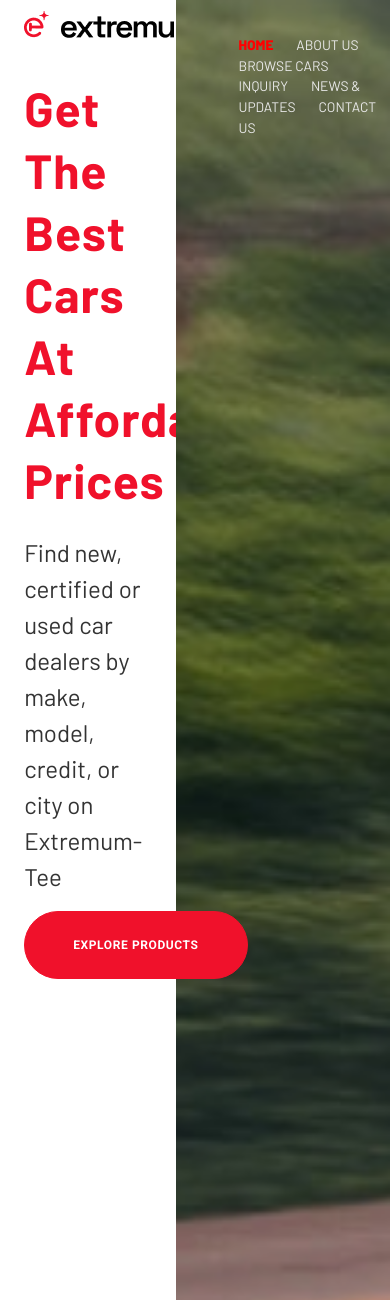
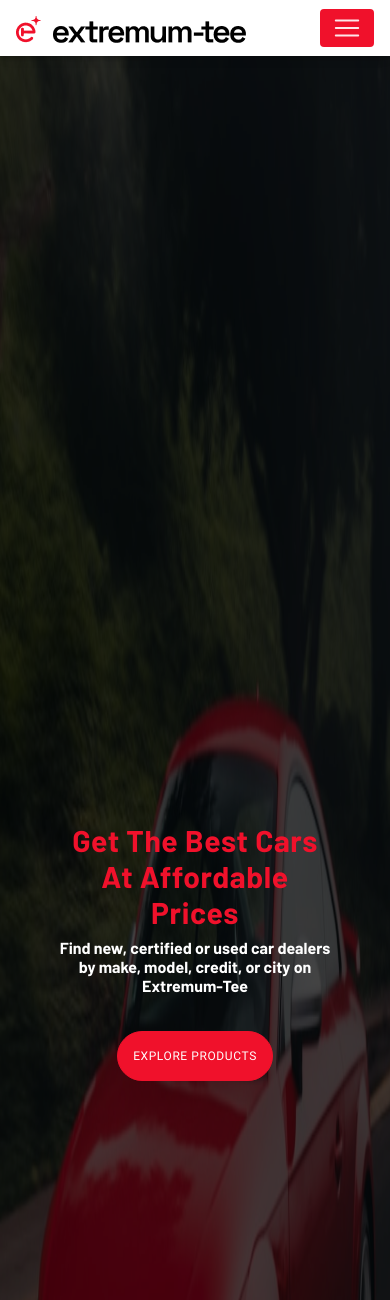
Before and after one commit to darmhoo/dammydebby.github.io, a PHP site: page / in a window 390 px wide. Shown: the top 1300 px of the page. Run offline with PHP 8.4, Linux system fonts and the light colour scheme; some libraries are stand-ins or nearby versions.

Commit message:
mobile carousel

```diff
--- a/css/style.css
+++ b/css/style.css
@@ -13,12 +13,43 @@ header, */
 	height: 60vh;
 }
 
+.mobileCar{
+	display:none;
+}
+
+.desktopCar{
+	height: 100%;
+}
+
+.arrow-left{
+	display: none;
+}
+
 @media (max-width: 740px) {
 	html,
 	body,
 	header,
+	.mobileCar{
+		display: block;
+		height:100%;
+	}
+	.desktopCar{
+		display: none;
+	}
 	.carousel {
 		height: 100vh;
+	}
+	.mobileLink{
+		color: black !important;
+		font-family: Barlow !important;
+		font-style: bold !important;
+		font-size: 1.3em !important;
+	}
+
+	.mobileActiveLink{
+		color: #f0112b !important;
+		font-weight: bold !important;
+		font-size: 1.3em !important;
 	}
 }
 
@@ -40,6 +71,7 @@ header, */
 body,
 html {
 	height: 100%;
+	overflow-x: hidden;
 }
 @media (max-width: 740px) {
 	.full-page-intro {
@@ -68,7 +100,7 @@ html {
 }
 @media only screen and (max-width: 768px) {
 	.navbar {
-		background-color: #1c2331;
+		background-color: white;
 	}
 }
 
@@ -77,14 +109,15 @@ html {
 }
 
 .btn-outline-white {
-	background-color: red !important;
+	background-color: #f0112b !important;
 	border: none !important;
 	border-radius: 5em !important;
 }
 
-/* .mobileCar{
-    display:none;
-} */
+
+.mobileNav{
+    background-color: #f0112b;
+}
 
 .leftSide {
 	float: left;
@@ -113,13 +146,14 @@ html {
 	padding: 35px 0 0 23px;
 }
 
+
 .myLinks li {
 	display: inline;
 	list-style-type: none;
 }
 
 .myLinks .active {
-	color: red;
+	color: #f0112b;
 	font-weight: bold;
 }
 
@@ -137,7 +171,7 @@ html {
 }
 
 .myIndicators li {
-	background-color: red !important;
+	background-color: #f0112b !important;
 	border-radius: initial !important;
 	width: 5% !important;
 	position: relative;
@@ -177,6 +211,23 @@ html {
 	color: #000000cc;
 }
 
+@media (min-width: 300px) and (max-width: 540px) {
+    .bestCars{
+        font-size: 30px;
+        line-height: initial;
+        text-align: center;
+    }
+
+    .findNew{
+        color: white;
+        text-align: center;
+        font-size: 16px;
+        line-height: initial;
+        font-weight: 600;
+		padding-bottom: 20px;
+    }
+}
+
 .products {
 	padding: 24px 48px;
 	color: white;
@@ -187,6 +238,15 @@ html {
 	border: 1px solid #f0112b;
 	font-size: 1em;
 	letter-spacing: 0.05em;
+}
+
+@media (min-width: 300px) and (max-width: 540px) {
+    .products{
+        font-size: 12px;
+        padding: 15px;
+        font-weight: 400 !important;
+        position: relative;
+    }
 }
 
 .border {
@@ -211,7 +271,8 @@ html {
 
 @media (min-width: 300px) and (max-width: 540px) {
 	.serviceH {
-		padding: 50px 0px;
+		padding: 40px 0 0 0;
+		font-size: 24px;
 	}
 }
 
@@ -362,7 +423,8 @@ html {
 
 @media (min-width: 300px) and (max-width: 540px) {
 	.saleH {
-		padding: 50px 0px;
+		padding: 40px 0;
+		font-size:24px;
 	}
 }
 
--- a/index.html
+++ b/index.html
@@ -19,7 +19,127 @@
 </head>
 
 <body>
+
+<!--Mobile Carousel Wrapper-->
+<div class="mobileCar">
+
+  <!-- Navbar -->
+    <nav class="navbar fixed-top navbar-expand-lg navbar-dark scrolling-navbar">
+      <div class="container">
+
+        <!-- Brand -->
+        <a class="navbar-brand" href="#">
+          <img src="img/logo.png">
+        </a>
+
+        <!-- Collapse -->
+        <button class="navbar-toggler mobileNav" type="button" data-toggle="collapse" data-target="#navbarSupportedContent" aria-controls="navbarSupportedContent"
+          aria-expanded="false" aria-label="Toggle navigation">
+          <span class="navbar-toggler-icon"></span>
+        </button>
+
+        <!-- Links -->
+        <div class="collapse navbar-collapse" id="navbarSupportedContent">
+
+          <!-- Left -->
+          <ul class="navbar-nav mr-auto">
+            <li class="nav-item">
+              <a class="nav-link mobileActiveLink" href="#">Home
+                <span class="sr-only">(current)</span>
+              </a>
+            </li>
+            <li class="nav-item">
+              <a class="nav-link mobileLink" href="#">About Us</a>
+            </li>
+            <li class="nav-item">
+              <a class="nav-link mobileLink" href="#">Browse Cars</a>
+            </li>
+            <li class="nav-item">
+              <a class="nav-link mobileLink" href="#">Inquiry</a>
+            </li>
+            <li class="nav-item">
+              <a class="nav-link mobileLink" href="#">News & Update</a>
+            </li>
+            <li class="nav-item">
+              <a class="nav-link mobileLink" href="#">Contact Us</a>
+            </li>
+          </ul>
+
+        </div>
+
+      </div>
+    </nav>
+    <!-- Navbar -->
+
+
+  <!--Carousel Wrapper-->
+  <div id="carousel-example-2" class="carousel slide carousel-fade" data-ride="carousel">
+    <!--Indicators-->
+   <!--  <ol class="carousel-indicators">
+      <li data-target="#carousel-example-2" data-slide-to="0" class="active"></li>
+      <li data-target="#carousel-example-2" data-slide-to="1"></li>
+    </ol> -->
+    <!--/.Indicators-->
+    <!--Slides-->
+    <div class="carousel-inner" role="listbox">
+      <div class="carousel-item active">
+        <div class="view">
+          <img style="height:100%" class="d-block w-100" src="img/mg.png" alt="First slide">
+          <div class="mask rgba-black-strong"></div>
+        </div>
+        <div style="top:30%" class="carousel-caption">
+          <h3 class="h3-responsive bestCars">
+            Get The Best Cars At Affordable Prices
+          </h3>
+          <p class="findNew">
+            Find new, certified or used car dealers by make, model, credit, or city on Extremum-Tee
+          </p>
+          <p class="text-center">
+            <a><button class="products">EXPLORE PRODUCTS</button></a>
+          </p>
+        </div>
+      </div>
+      <div class="carousel-item">
+        <!--Mask color-->
+        <div class="view">
+          <img style="height:100%" class="d-block w-100" src="img/mg2.png"
+            alt="Second slide">
+          <div class="mask rgba-black-strong"></div>
+        </div>
+        <div style="top:30%" class="carousel-caption">
+          <h3 class="h3-responsive bestCars">
+            Get The Best Cars At Affordable Prices
+          </h3>
+          <p class="findNew">
+            Find new, certified or used car dealers by make, model, credit, or city on Extremum-Tee
+          </p>
+          <p class="text-center">
+            <a><button class="products">EXPLORE PRODUCTS</button></a>
+          </p>
+        </div>
+      </div>
+    </div>
+    <!--/.Slides-->
+    <!--Controls-->
+    <!-- <a class="carousel-control-prev" href="#carousel-example-2" role="button" data-slide="prev">
+      <span class="carousel-control-prev-icon" aria-hidden="true"></span>
+      <span class="sr-only">Previous</span>
+    </a>
+    <a class="carousel-control-next" href="#carousel-example-2" role="button" data-slide="next">
+      <span class="carousel-control-next-icon" aria-hidden="true"></span>
+      <span class="sr-only">Next</span>
+    </a> -->
+    <!--/.Controls-->
+  </div>
+  <!--/.Carousel Wrapper-->
+
+  </div>
+
+<!--/.Mobile Carousel Wrapper-->
+
  <!--Desktop Carousel Wrapper-->
+ <div class="desktopCar">
+
     <div id="carousel-example-1z" class="carousel slide carousel-fade desktopCar" data-ride="carousel">
 
       <!--Indicators-->
@@ -101,7 +221,9 @@
       <!--/.Slides-->
 
     </div>
+</div>
 <!--/.Desktop Carousel Wrapper-->
+
 
 <div class="border"></div>
 
```
Lines whose indentation alone changed are shown as unchanged.
